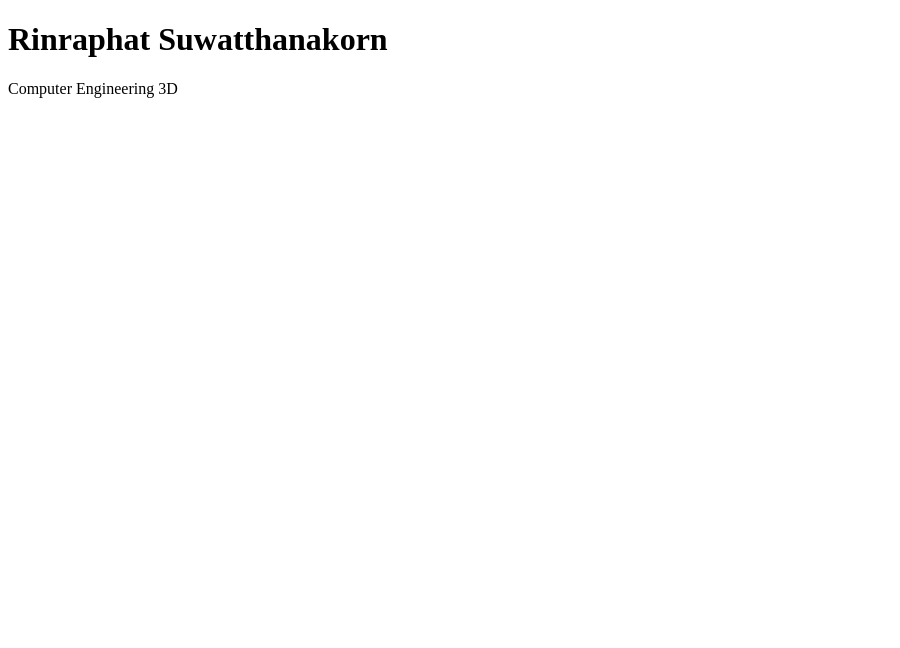
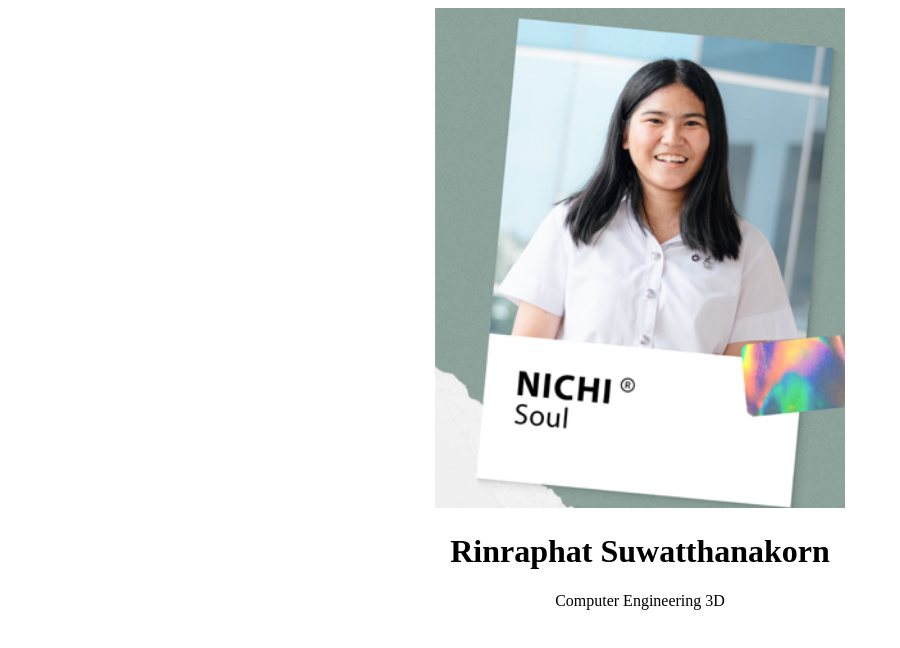
Before and after one commit to Rinraphatt/Rinraphatt.github.io, a plain HTML site: page index.html in a window 1280 px wide. Shown: the whole page, without its empty margins (0-900 px from the left). Drawn offline with Linux system fonts and the light colour scheme.

Commit message:
add image

```diff
--- a/index.html
+++ b/index.html
@@ -2,7 +2,10 @@
 <head>
   <title>Rinraphat 3D</title>
   <body>
-    <h1>Rinraphat Suwatthanakorn</h1>
-    <p>Computer Engineering 3D</p>
+    <center>
+      <img src="test.jpg" height="500">
+      <h1>Rinraphat Suwatthanakorn</h1>
+      <p>Computer Engineering 3D</p>
+    </center>
   </body>
 </html>
```
Also changed, not shown: test.jpg (added).
